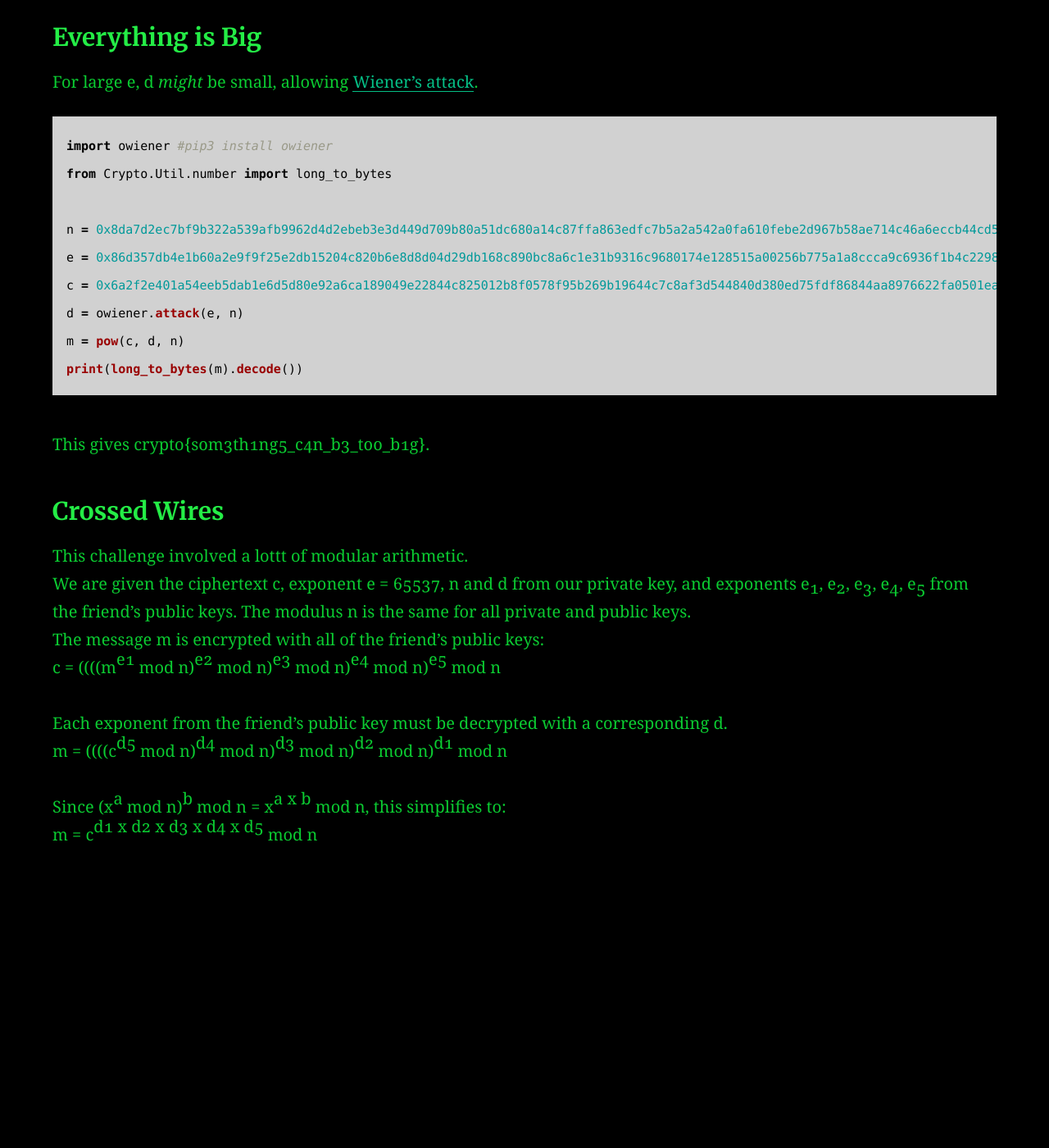
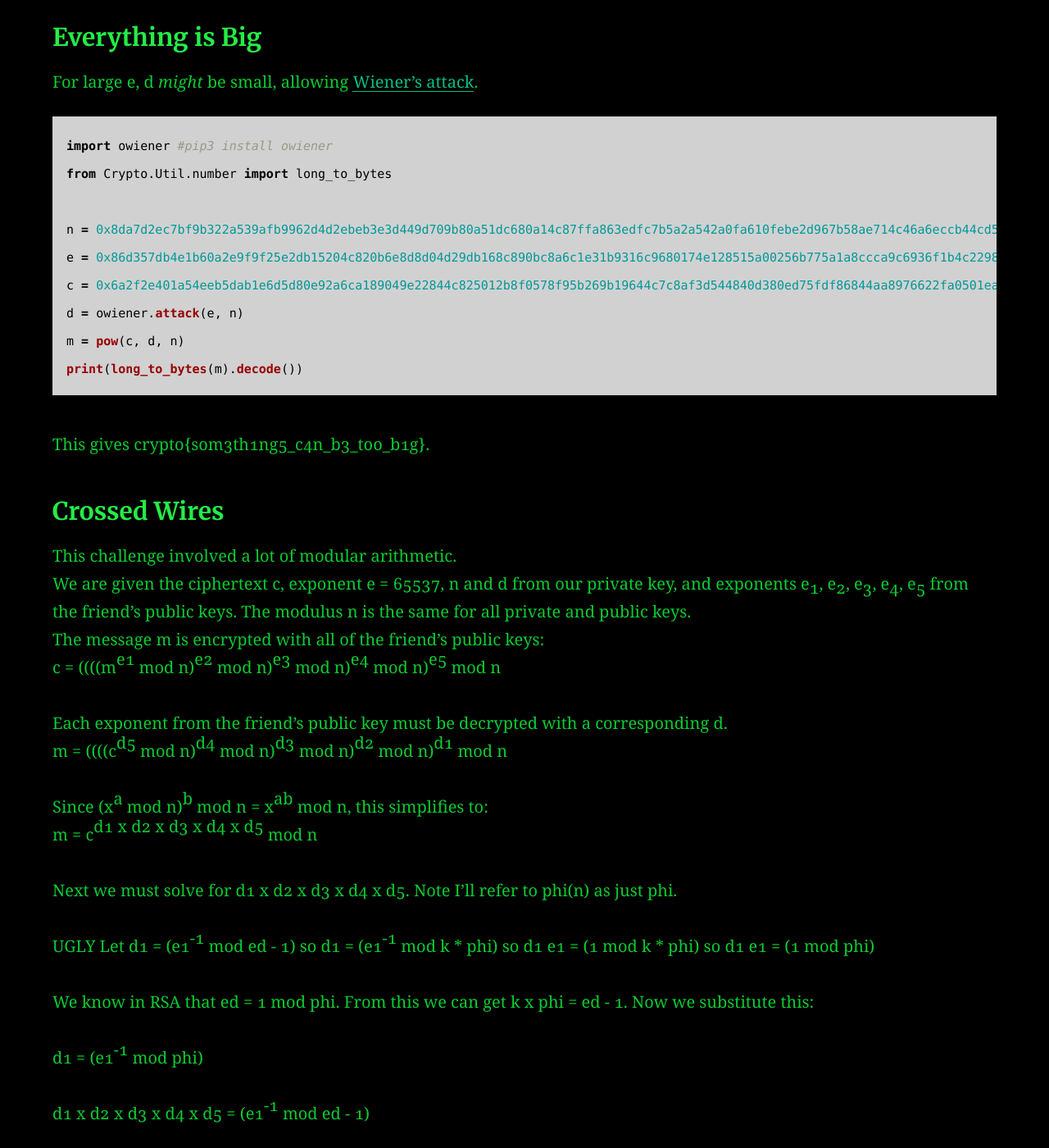
Before and after one commit to AC01010/Connor-McCartney.github.io, a Jekyll site: the page built from _posts/2019-01-12-CryptohackPublicExponent.md, in a window 1280 px wide and 1400 px high, scrolled down 1592 px. Shown: the whole window at 82% size. Built offline with Jekyll 4.4.1, drawn with Linux system fonts in a browser that asks for light colours; before the commit the page ends 2652 px from its top, so only the background shows below that.

Commit message:
Update 2019-01-12-CryptohackPublicExponent.md

```diff
--- a/_posts/2019-01-12-CryptohackPublicExponent.md
+++ b/_posts/2019-01-12-CryptohackPublicExponent.md
@@ -66,7 +66,7 @@ This gives crypto{s0m3th1ng5_c4n_b3_t00_b1g}.
 
 ### Crossed Wires
 
-This challenge involved a lottt of modular arithmetic. <br>
+This challenge involved a lot of modular arithmetic. <br>
 We are given the ciphertext c, exponent e = 65537, n and d from our private key, and exponents e<sub>1</sub>, e<sub>2</sub>, e<sub>3</sub>, e<sub>4</sub>, e<sub>5</sub> from the friend's public keys. The modulus n is the same for all private and public keys. <br>
 The message m is encrypted with all of the friend's public keys: <br>
 c = ((((m<sup>e1</sup> mod n)<sup>e2</sup> mod n)<sup>e3</sup> mod n)<sup>e4</sup> mod n)<sup>e5</sup> mod n
@@ -74,5 +74,22 @@ c = ((((m<sup>e1</sup> mod n)<sup>e2</sup> mod n)<sup>e3</sup> mod n)<sup>e4</su
 Each exponent from the friend's public key must be decrypted with a corresponding d. <br>
 m = ((((c<sup>d5</sup> mod n)<sup>d4</sup> mod n)<sup>d3</sup> mod n)<sup>d2</sup> mod n)<sup>d1</sup> mod n
 
-Since (x<sup>a</sup> mod n)<sup>b</sup> mod n = x<sup>a x b</sup> mod n, this simplifies to:  <br>
+Since (x<sup>a</sup> mod n)<sup>b</sup> mod n = x<sup>ab</sup> mod n, this simplifies to:  <br>
 m = c<sup>d1 x d2 x d3 x d4 x d5</sup> mod n
+
+Next we must solve for d1 x d2 x d3 x d4 x d5. Note I'll refer to phi(n) as just phi.
+
+UGLY
+Let d1 = (e1<sup>-1</sup> mod ed - 1)
+so d1 = (e1<sup>-1</sup> mod k * phi)
+so d1 e1 = (1 mod k * phi)
+so d1 e1 = (1 mod phi)
+
+
+
+We know in RSA that ed = 1 mod phi. From this we can get k x phi = ed - 1. Now we substitute this:
+
+d1 = (e1<sup>-1</sup> mod phi)
+
+
+d1 x d2 x d3 x d4 x d5 = (e1<sup>-1</sup> mod ed - 1)
```
